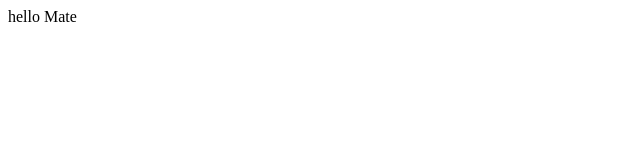
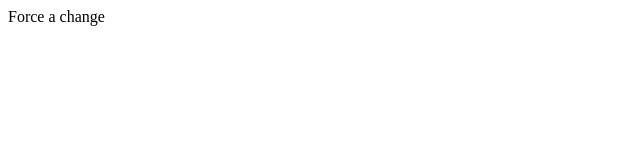
Before and after one commit to mcdona22/match-hub, an Angular app in the folder apps/match-hub-ui/: page / in a window 1280 px wide. Shown: the top 160 px of the page, without its empty margins (0-640 px from the left). Built offline with nearby package versions, Linux system fonts and the light colour scheme.

Commit message:
to force a change

```diff
--- a/apps/match-hub-ui/src/app/app.html
+++ b/apps/match-hub-ui/src/app/app.html
@@ -1 +1 @@
-<div class="app-wrapper">hello Mate</div>
+<div class="app-wrapper">Force a change</div>
```
